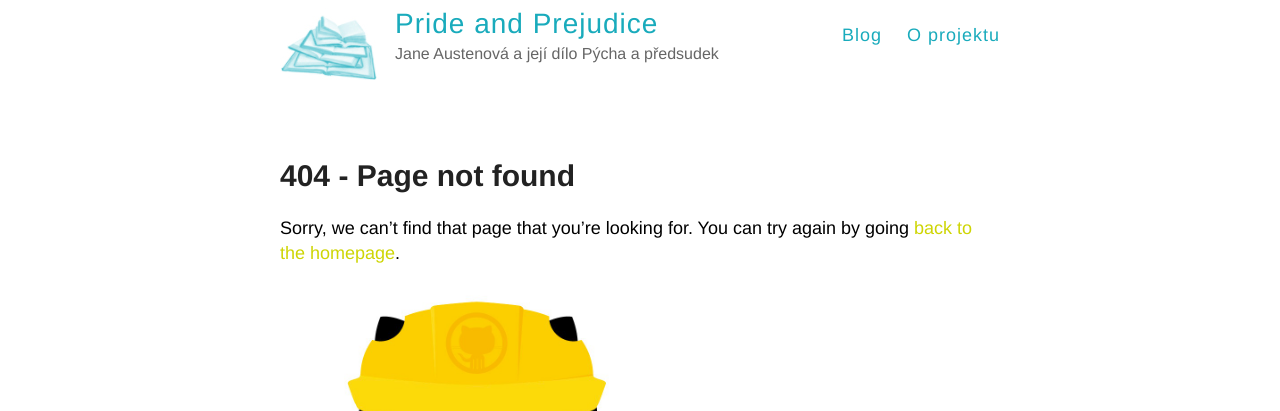
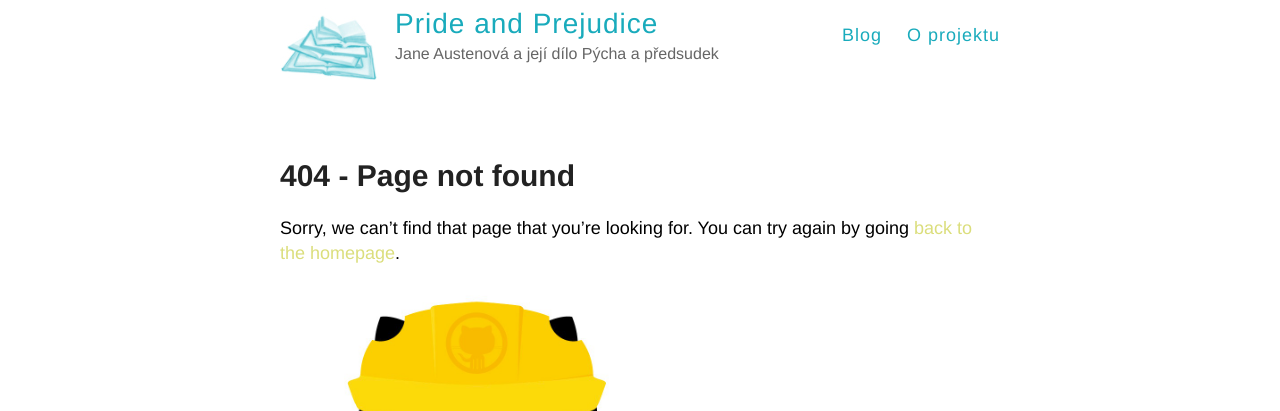
Before and after one commit to JaneAusten-PP/janeausten-pp.github.io, a Jekyll site: the page built from 404.md, in a window 1280 px wide. Shown: the top 411 px of the page. Built offline with Jekyll 4.4.1, drawn with Linux system fonts in a browser that asks for light colours.

Commit message:
New yellow

```diff
--- a/_sass/_variables.scss
+++ b/_sass/_variables.scss
@@ -5,7 +5,7 @@
 
 // Colors
 $blue: #19abbc;
-$yellow: #ced504;
+$yellow: #dbde7c;
 
 // Grays
 $black: #000;
```
